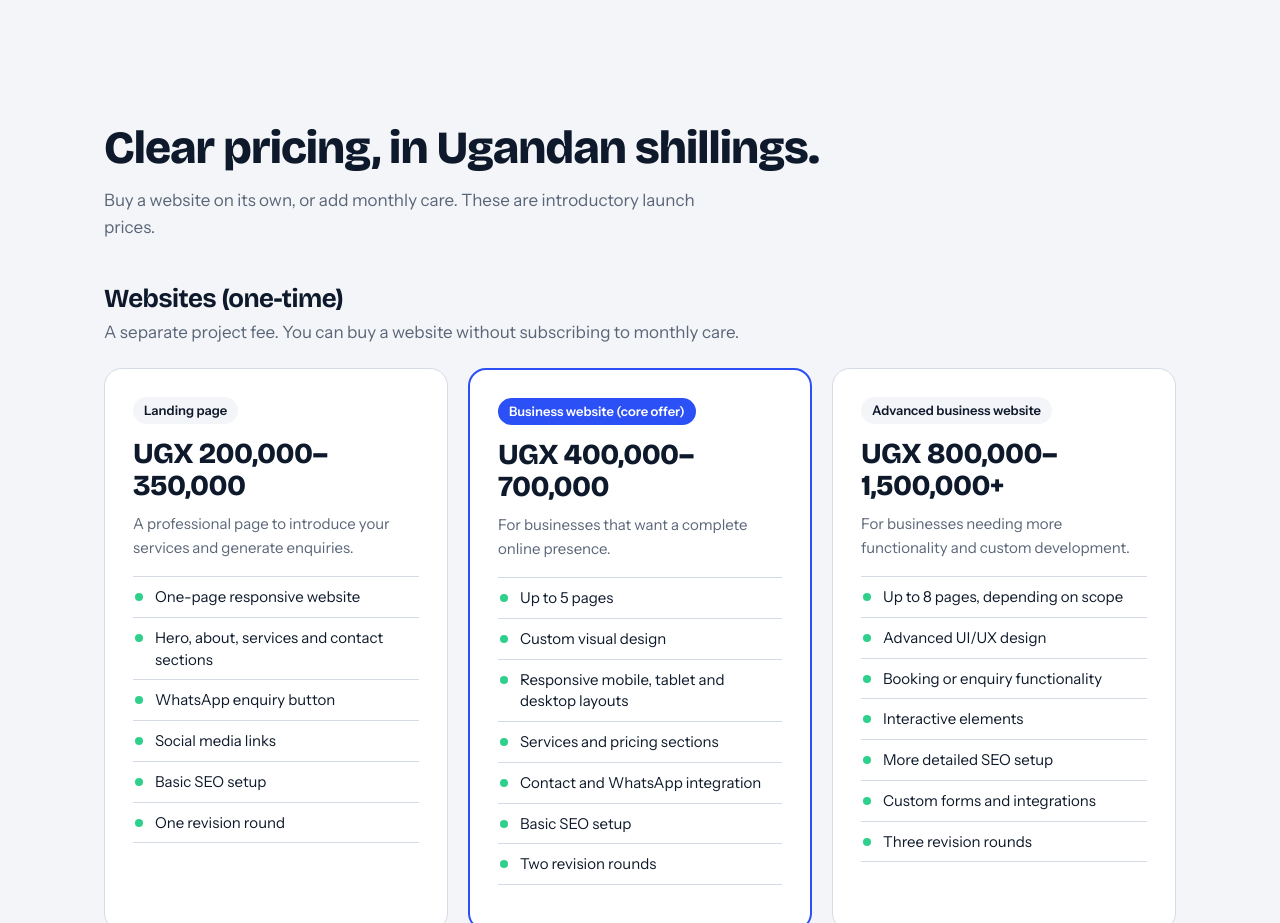
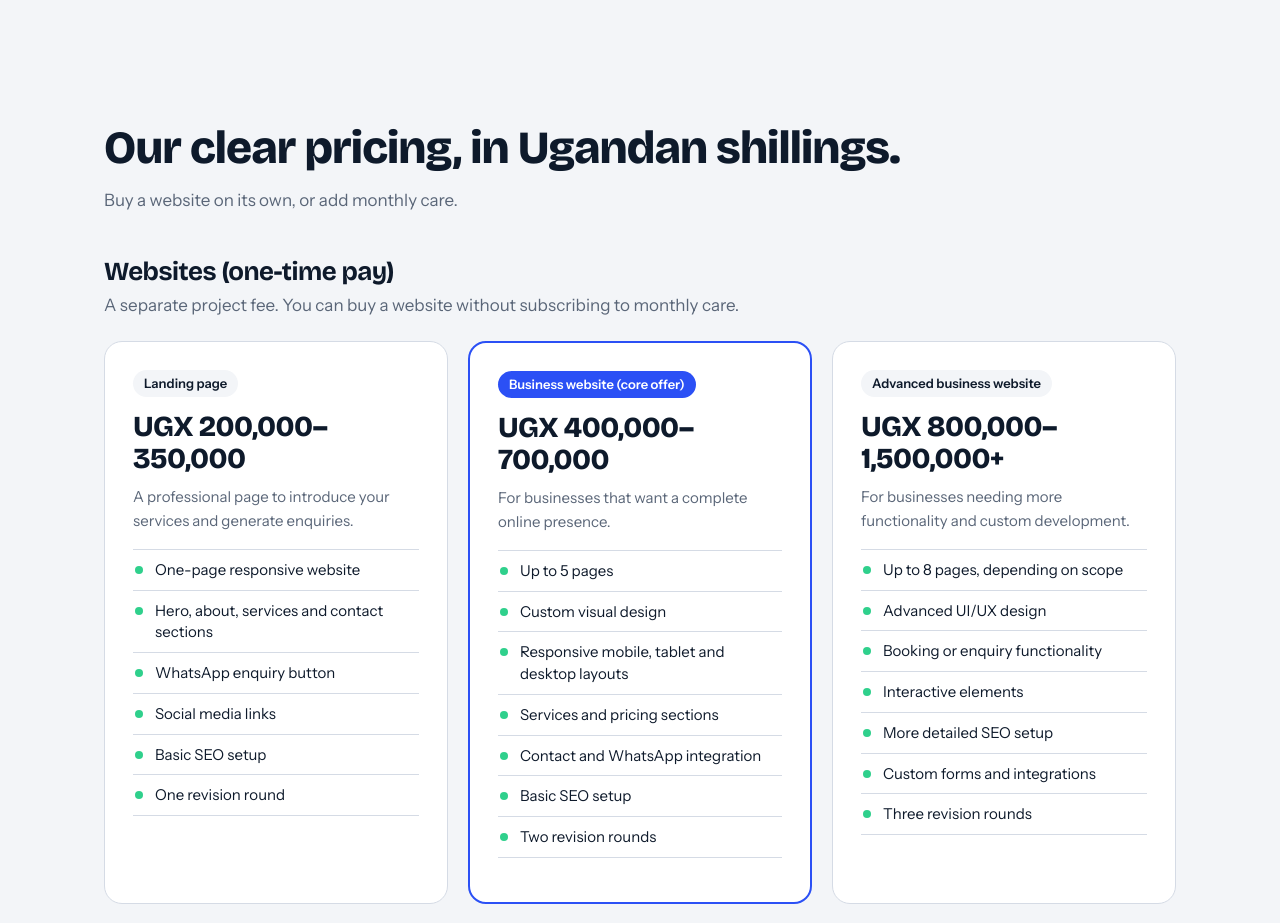
Before and after one commit to ceejay-designed/ceejaydesignd, a plain HTML site: page index (1).html in a window 1280 px wide. Shown: the part 1880-2803 px from the top of the page. Drawn offline with nearby package versions, Linux system fonts and the light colour scheme.

Commit message:
Update index (1).html

```diff
--- a/index (1).html
+++ b/index (1).html
@@ -225,11 +225,11 @@ footer{background:var(--ink);color:#8FA0BA;font-size:14px;padding:26px 0;border-
 <section id="pricing">
   <div class="wrap">
     <div class="head">
-      <h2>Clear pricing, in Ugandan shillings.</h2>
-      <p class="lead">Buy a website on its own, or add monthly care. These are introductory launch prices.</p>
+      <h2>Our clear pricing, in Ugandan shillings.</h2>
+      <p class="lead">Buy a website on its own, or add monthly care.</p>
     </div>
 
-    <h3 class="sub">Websites (one-time)</h3>
+    <h3 class="sub">Websites (one-time pay)</h3>
     <p class="subnote">A separate project fee. You can buy a website without subscribing to monthly care.</p>
     <div class="grid3">
       <article class="plan">
```
